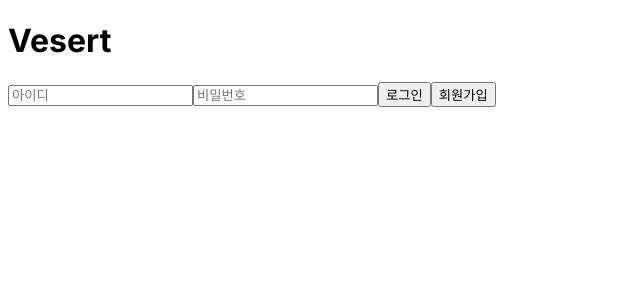
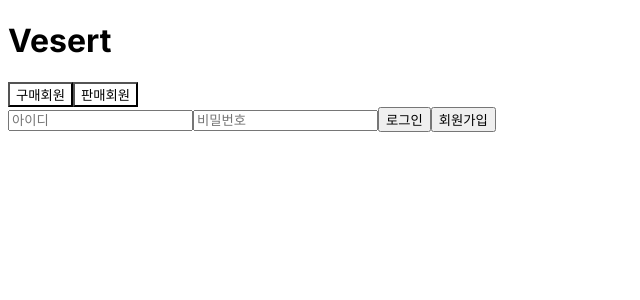
Before and after one commit to Sooooyeon/Vesert, a Next.js app: page /login in a window 1280 px wide. Shown: the top 300 px of the page, without its empty margins (0-640 px from the left). Built offline with nearby package versions, Linux system fonts and the light colour scheme.

Commit message:
feat: 로그인 회원분류

```diff
--- a/app/login/page.tsx
+++ b/app/login/page.tsx
@@ -11,11 +11,12 @@ export default function Login() {
 
   const [userId, setUserId] = useState("");
   const [password, setPassword] = useState("");
+  const [userType, setUserType] = useState('buyer');
 
   const loginData = {
     "username": userId,
 		"password": password,
-		"login_type": "BUYER"
+		"login_type": userType
   }
 
   const login = async (loginData: object) => {
@@ -50,6 +51,10 @@ export default function Login() {
   <div>
     <h1>Vesert</h1>
     <form onSubmit={handleSubmitLogin}>
+      <div>
+        <button type="button" onClick={() => setUserType('BUYER')} style={{ backgroundColor: userType === 'BUYER' ? 'skyblue' : 'white' }}>구매회원</button>
+        <button type="button" onClick={() => setUserType('SELLER')} style={{ backgroundColor: userType === 'SELLER' ? 'skyblue' : 'white' }}>판매회원</button>
+      </div>
       <input type="text" placeholder='아이디' onChange={inputId} value={userId}/>
       <input type="password" placeholder='비밀번호' onChange={inputPassword} id="passwordInput"/>
       <button>로그인</button>
```
